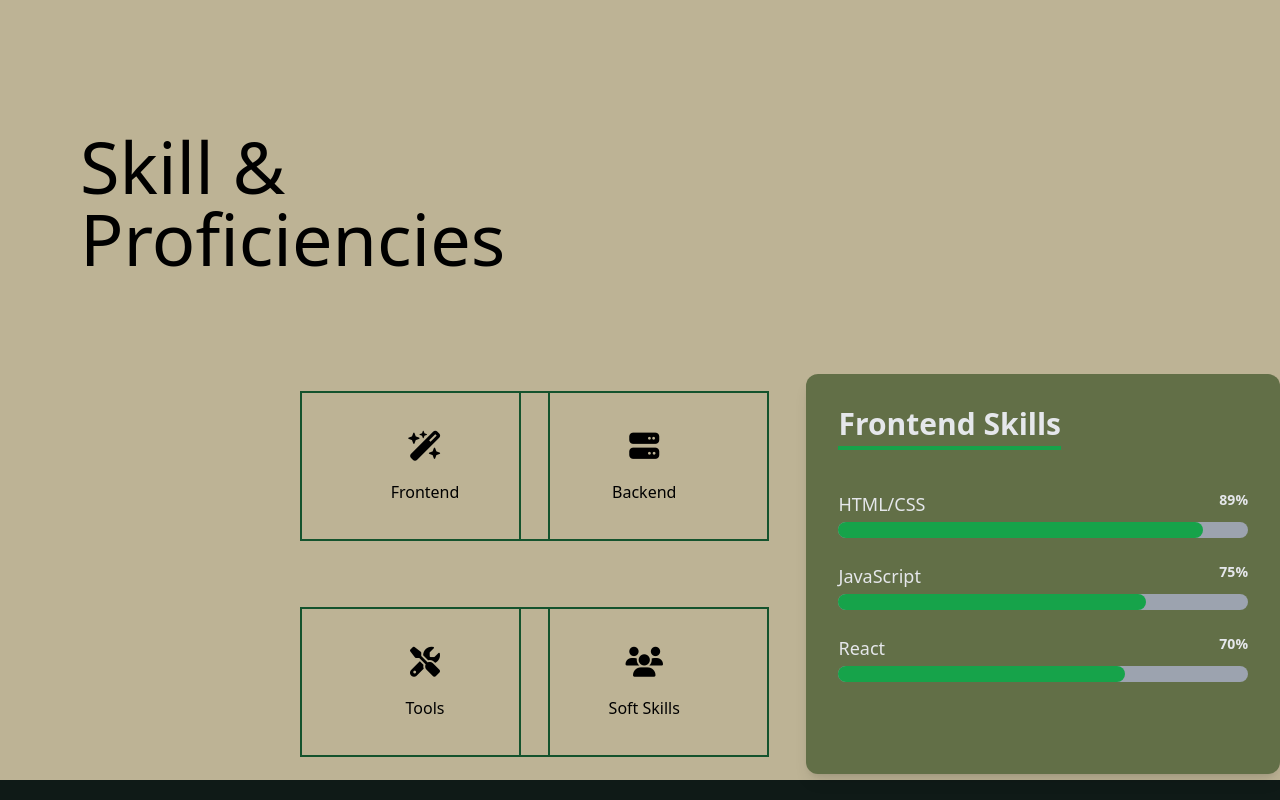
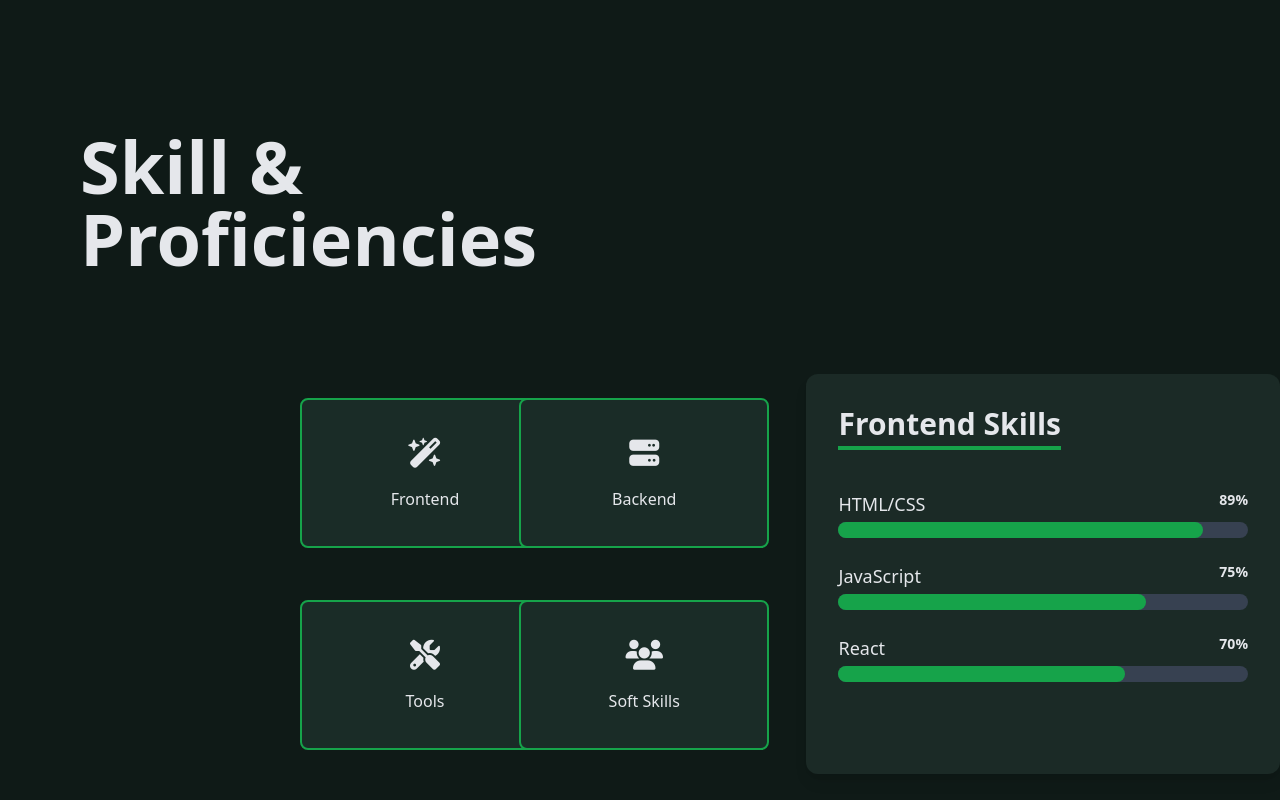
Before and after one commit to afsal-code/my-portfolio, a React (Vite) app: page / in a window 1280 px wide. Shown: the part 2420-3220 px from the top of the page. Built offline with nearby package versions, Linux system fonts and the light colour scheme.

Commit message:
new send message sucess

```diff
--- a/src/components/Contacts.jsx
+++ b/src/components/Contacts.jsx
@@ -1,8 +1,7 @@
 import React, { useRef } from 'react';
 import emailjs from 'emailjs-com';
 
-// Initialize EmailJS Public Key outside of the component
-emailjs.init('BqrcyIOV4NTe4iY1x');  // Replace with your EmailJS Public Key
+ emailjs.init('BqrcyIOV4NTe4iY1x');
 
 const Contacts = () => {
   const form = useRef();
--- a/src/components/Skill.jsx
+++ b/src/components/Skill.jsx
@@ -1,7 +1,7 @@
 import React, { useState } from 'react';
 
 const Skill = () => {
-  const [selectedSkill, setSelectedSkill] = useState("Frontend");
+  const [selectedSkill, setSelectedSkill] = useState('Frontend');
 
   const frontendSkills = [
     { name: 'HTML/CSS', level: 89 },
@@ -20,6 +20,7 @@ const Skill = () => {
     { name: 'Git', level: 95 },
     { name: 'Bootstrap', level: 80 },
   ];
+
   const softSkills = [
     { name: 'Communication', level: 70 },
     { name: 'Teamwork', level: 80 },
@@ -27,9 +28,8 @@ const Skill = () => {
     { name: 'Adaptability', level: 86 },
   ];
 
-
   const renderSkillBox = (skills, title) => (
-    <div className="ml-[100px] p-8 rounded-xl shadow-lg w-[600px] h-[400px] text-gray-200 bg-[#626f47]">
+    <div className="ml-[100px] p-8 rounded-xl shadow-lg w-[600px] h-[400px] text-gray-200 bg-[#1b2a26]">
       <h2 className="text-3xl font-bold mb-6 border-b-4 border-green-600 inline-block pb-1">
         {title} Skills
       </h2>
@@ -42,7 +42,7 @@ const Skill = () => {
               <span className="text-sm font-semibold">{skill.level}%</span>
             </div>
 
-            <div className="w-full bg-gray-400 h-4 rounded-full relative">
+            <div className="w-full bg-gray-700 h-4 rounded-full relative">
               <div
                 className="bg-green-600 h-4 rounded-full"
                 style={{ width: `${skill.level}%` }}
@@ -55,43 +55,58 @@ const Skill = () => {
   );
 
   return (
-    <div id='skills'>
-      <div className='w-full h-screen bg-[#bdb395]'>
-        <div className='relative flex inline-block top-[150px] pl-20'>
-          <p className='text-7xl font-mediumbold'>
+    <div id="skills">
+      <div className="w-full h-screen bg-[#0f1a17]">
+        <div className="relative flex inline-block top-[150px] pl-20">
+          <p className="text-7xl font-bold text-gray-200">
             Skill &<br /> Proficiencies
           </p>
         </div>
 
-        <div className='flex mt-[250px] ml-[300px]'>
-          <div className="grid grid-cols-2 gap-y-8 gap-x-8 justify-center items-center">
+        <div className="flex mt-[250px] ml-[300px]">
+          <div className="grid grid-cols-2 gap-y-1 gap-x-8 justify-center items-center">
             <div>
-              <button onClick={() => setSelectedSkill('Frontend')} className="border-2 border-green-900 h-[150px] w-[250px] hover:bg-green-800 transition">
-                <i className="fa-solid fa-wand-magic-sparkles text-3xl flex flex-col mb-4"></i>Frontend
+              <button
+                onClick={() => setSelectedSkill('Frontend')}
+                className="border-2 border-green-600 h-[150px] w-[250px] hover:bg-green-800 bg-[#1a2c27] text-gray-200 transition rounded-lg"
+              >
+                <i className="fa-solid fa-wand-magic-sparkles text-3xl flex flex-col mb-4"></i>
+                Frontend
               </button>
             </div>
 
             <div>
-              <button onClick={() => setSelectedSkill('Backend')} className="border-2 border-green-900 h-[150px] w-[250px] hover:bg-green-800 transition">
-                <i className="fa-solid fa-server text-3xl flex flex-col mb-4"></i>Backend
+              <button
+                onClick={() => setSelectedSkill('Backend')}
+                className="border-2 border-green-600 h-[150px] w-[250px] hover:bg-green-800 bg-[#1a2c27] text-gray-200 transition rounded-lg"
+              >
+                <i className="fa-solid fa-server text-3xl flex flex-col mb-4"></i>
+                Backend
               </button>
             </div>
 
             <div>
-              <button onClick={() => setSelectedSkill('Tools')} className="border-2 border-green-900 h-[150px] w-[250px] hover:bg-green-800 transition">
-                <i className="fa-solid fa-screwdriver-wrench text-3xl flex flex-col mb-4"></i>Tools
+              <button
+                onClick={() => setSelectedSkill('Tools')}
+                className="border-2 border-green-600 h-[150px] w-[250px] hover:bg-green-800 bg-[#1a2c27] text-gray-200 transition rounded-lg"
+              >
+                <i className="fa-solid fa-screwdriver-wrench text-3xl flex flex-col mb-4"></i>
+                Tools
               </button>
             </div>
 
             <div>
-              <button onClick={() => setSelectedSkill('SoftSkills')} className="border-2 border-green-900 h-[150px] w-[250px] hover:bg-green-800 transition">
-                <i className="fa-solid fa-users text-3xl flex flex-col mb-4"></i>Soft Skills
+              <button
+                onClick={() => setSelectedSkill('SoftSkills')}
+                className="border-2 border-green-600 h-[150px] w-[250px] hover:bg-green-800 bg-[#1a2c27] text-gray-200 transition rounded-lg"
+              >
+                <i className="fa-solid fa-users text-3xl flex flex-col mb-4"></i>
+                Soft Skills
               </button>
             </div>
           </div>
 
-          {/* Conditional Skill Box Rendering */}
-          {selectedSkill === 'Frontend' && renderSkillBox(frontendSkills, 'Frontend')}
+           {selectedSkill === 'Frontend' && renderSkillBox(frontendSkills, 'Frontend')}
           {selectedSkill === 'Backend' && renderSkillBox(backendSkills, 'Backend')}
           {selectedSkill === 'Tools' && renderSkillBox(toolsSkills, 'Tools')}
           {selectedSkill === 'SoftSkills' && renderSkillBox(softSkills, 'Soft')}
```
Also changed, not shown: 3 other files (tests, documents, lock files or other folders).
